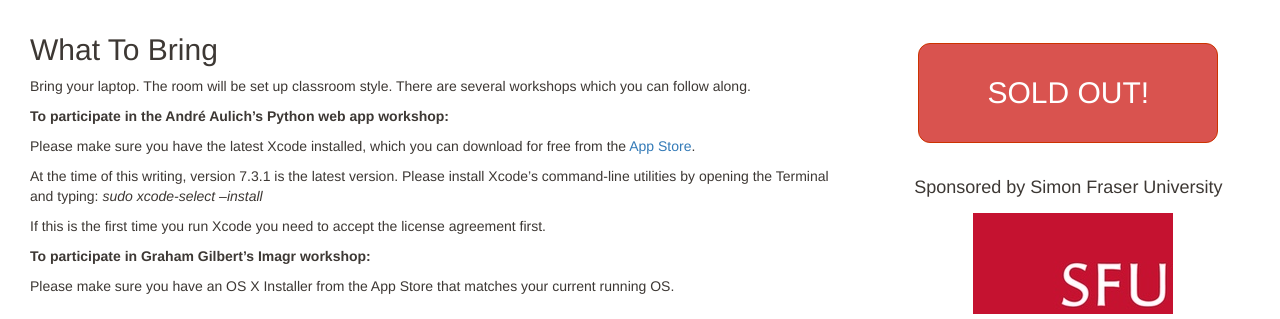
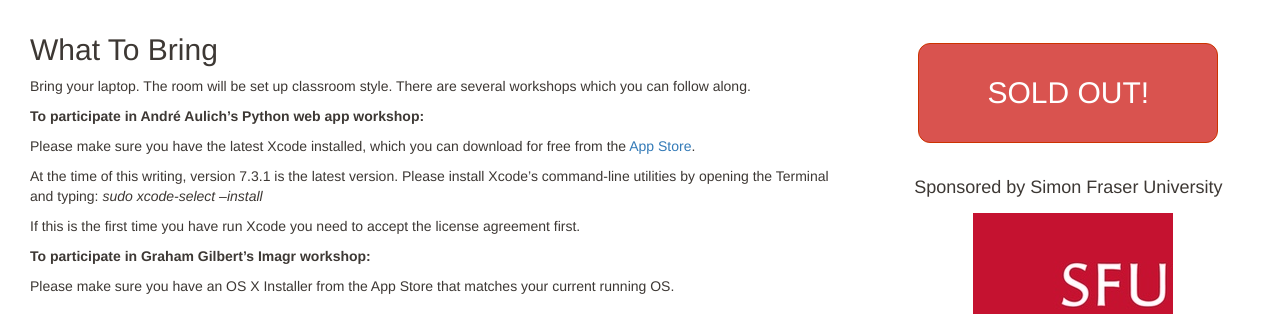
Before and after one commit to macdevopsyvr/macdevopsyvr.github.io, a Jekyll site: the page built from attendee/index.md, in a window 1280 px wide. Shown: the part 442-761 px from the top of the page. Built offline with Jekyll 4.4.1, drawn with Linux system fonts in a browser that asks for light colours; comment, search, counter and statistics services are not loaded.

Commit message:
Typos cleanup
Clean up all the typos are belong to us

```diff
--- a/attendee/index.md
+++ b/attendee/index.md
@@ -8,13 +8,13 @@
 
 Bring your laptop. The room will be set up classroom style. There are several workshops which you can follow along.
 
-<strong>To participate in the André Aulich's Python web app workshop:</strong>
+<strong>To participate in André Aulich's Python web app workshop:</strong>
 
 Please make sure you have the latest Xcode installed, which you can download for free from the <a href="https://itunes.apple.com/us/app/xcode/id497799835?mt=12">App Store</a>.
 
 At the time of this writing, version 7.3.1 is the latest version. Please install Xcode's command-line utilities by opening the Terminal and typing: <i>sudo xcode-select --install</i>
 
-If this is the first time you run Xcode you need to accept the license agreement first.
+If this is the first time you have run Xcode you need to accept the license agreement first.
 
 <strong>To participate in Graham Gilbert's Imagr workshop:</strong>
 
```
